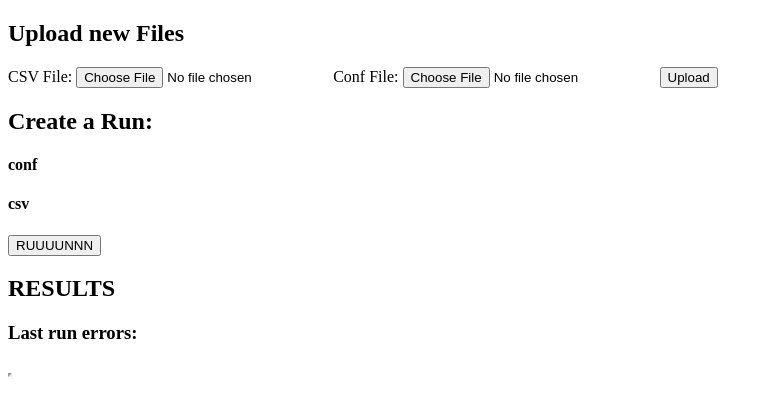
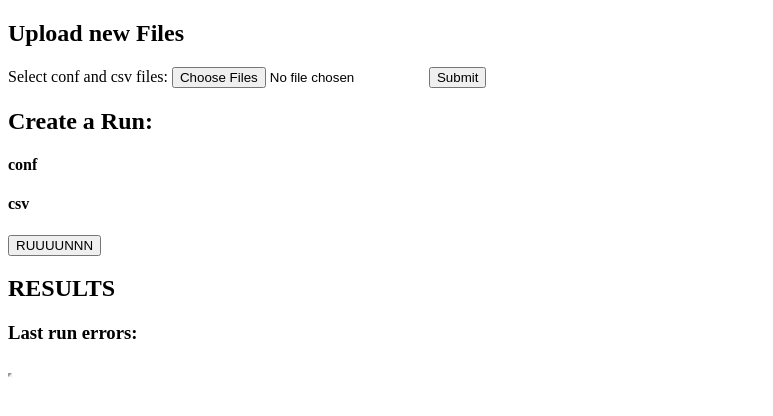
Before and after one commit to robertmaxwilliams/mastml-website, a Python web app: template templates/index.html in a window 1280 px wide. Shown: the top 416 px of the page, without its empty margins (0-773 px from the left). Run offline with Jinja, Linux system fonts and the light colour scheme; the template is opened without the code that fills it, so the values that code supplies are empty.

Commit message:
put intoor back where it should be

```diff
--- a/templates/index.html
+++ b/templates/index.html
@@ -6,11 +6,8 @@
 <h2>Upload new Files</h2>
 
 <form action="/upload" method="post" enctype="multipart/form-data">
-  <span>CSV File:</span>
-  <input type="file" name="csv_file"/>
-  <span>Conf File:</span>
-  <input type="file" name="conf_file"/>
-  <input type="submit" value="Upload"/>
+  Select conf and csv files: <input type="file" name="confandcsv" multiple>
+  <input type="submit">
 </form>
 
 <h2>Create a Run:</h2>
```
